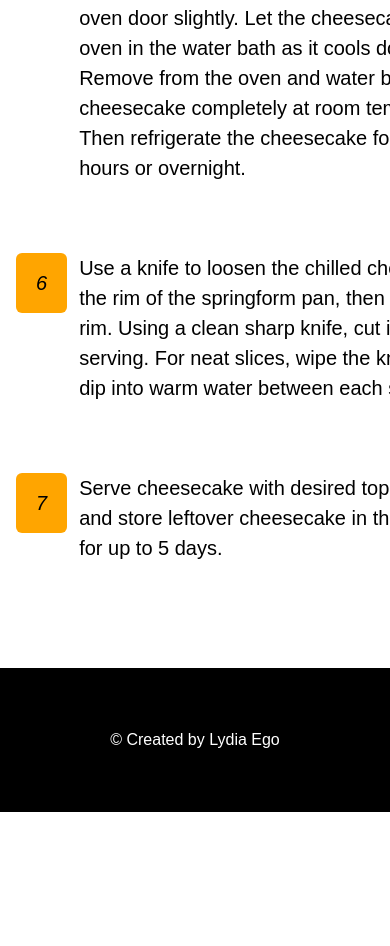
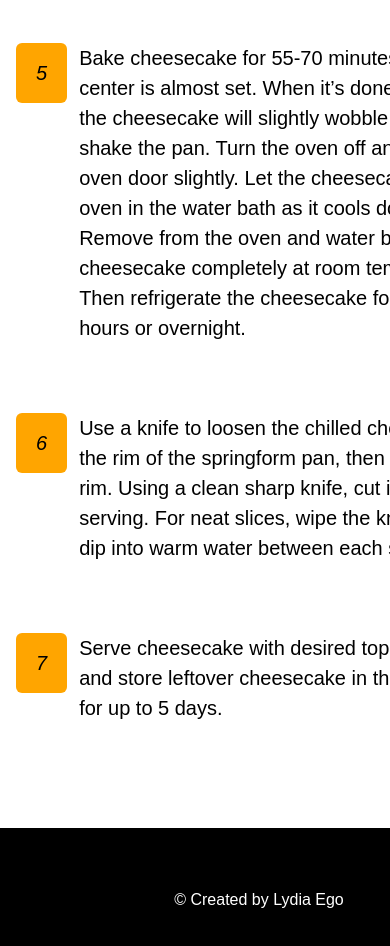
Before and after one commit to EgoLydia/Recipe-Blog, a plain HTML site: page index.html in a window 390 px wide. Shown: the part 3092-4038 px from the top of the page. Before the commit the page ends 3904 px from the top, so only its background shows below. Drawn offline with nearby package versions, Linux system fonts and the light colour scheme.

Commit message:
refactored file

```diff
--- a/style.css
+++ b/style.css
@@ -304,7 +304,7 @@ body {
   .instructions {
     width: 587px;
     height: 64px;
-    top: 85rem;
+    top: 95rem;
     left: 1rem;
     position: absolute;
   }
@@ -366,7 +366,8 @@ body {
     background-color: black;
     color: white;
     text-align: center;
-    margin-top: 190rem;
+    margin-top: 200rem;
     padding: 4rem;
+    width: 100%;
   }
 }
```
